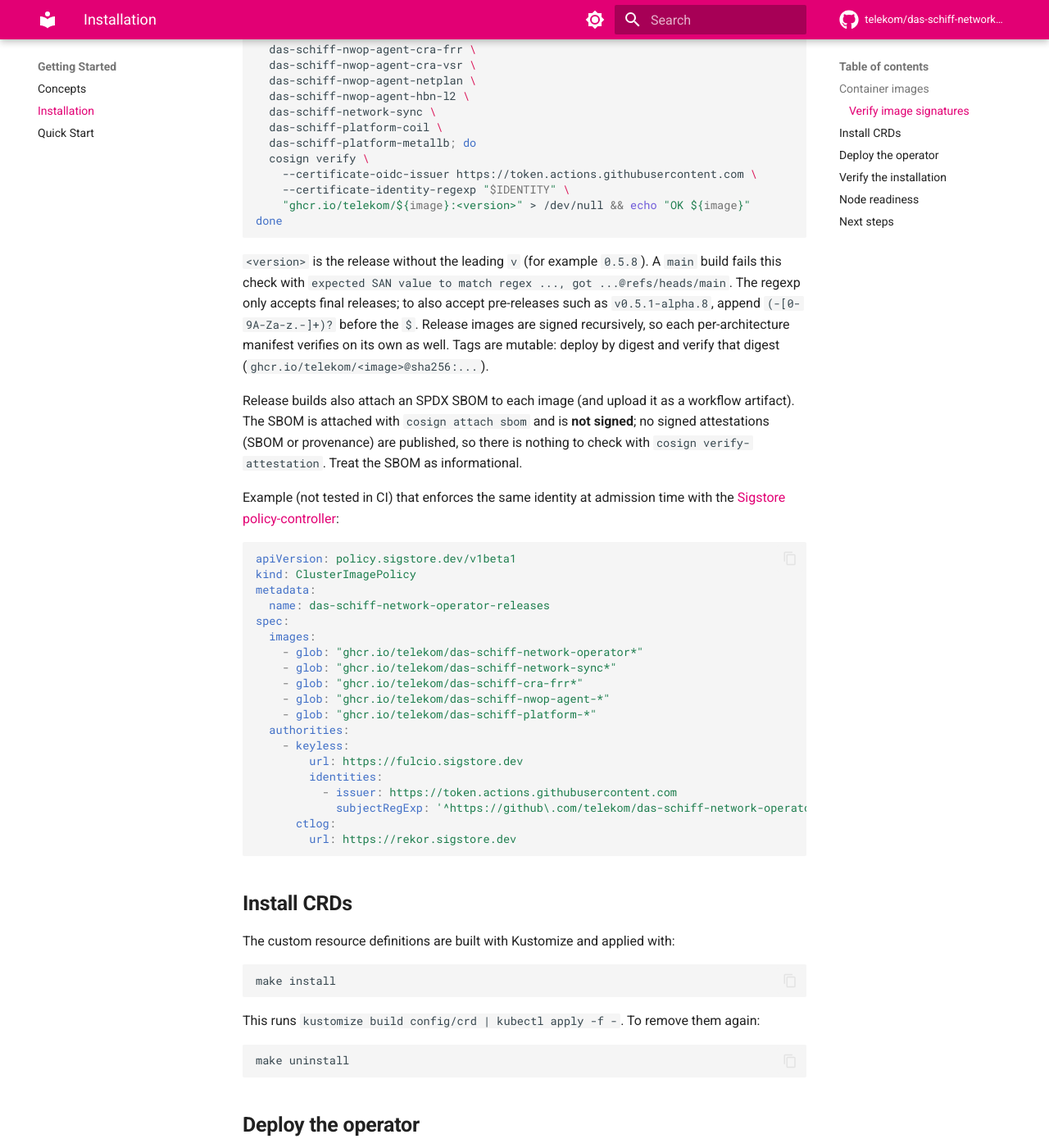
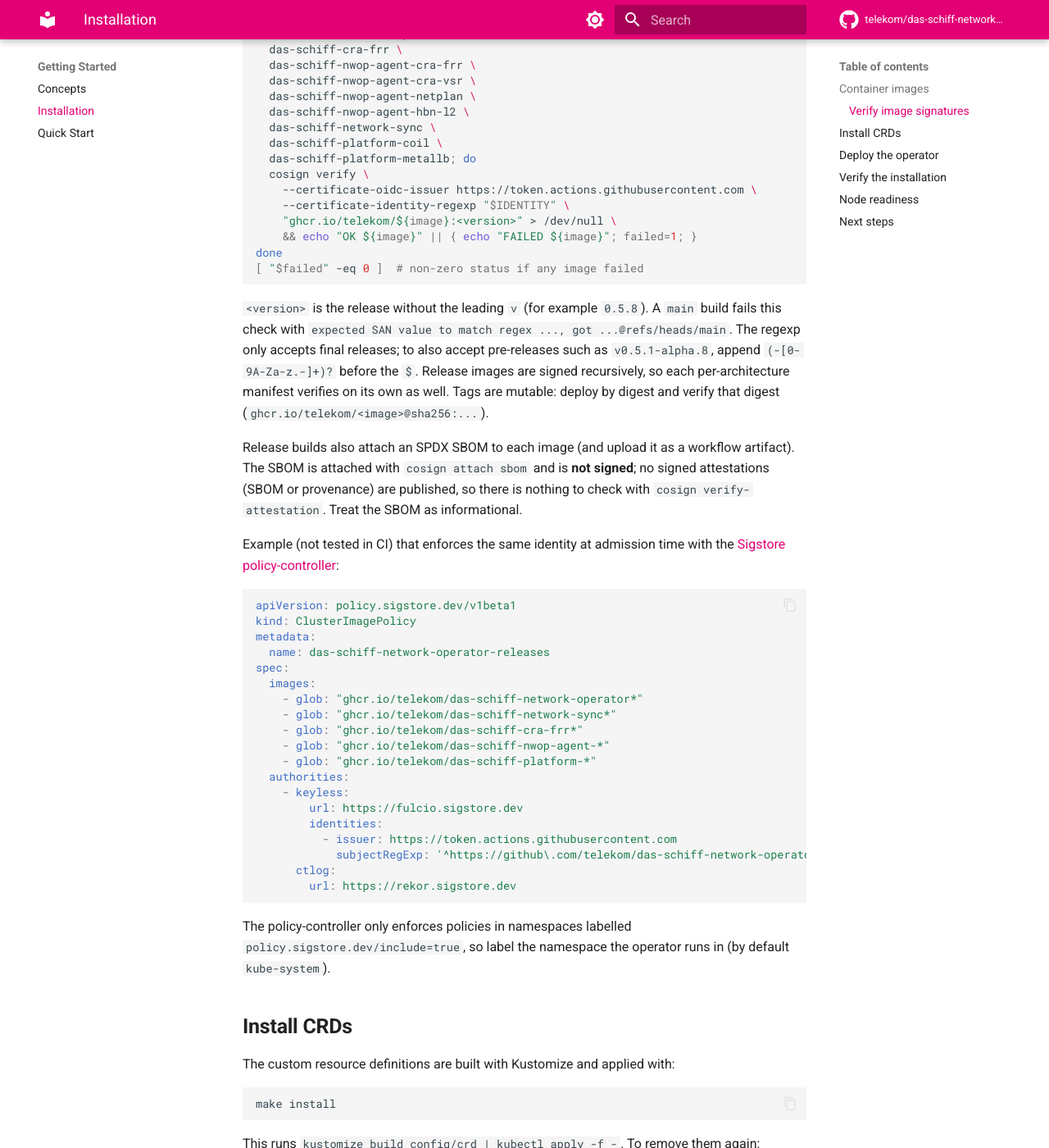
Before and after one commit to telekom/das-schiff-network-operator, an MkDocs documentation site: the page built from docs/getting-started/installation.md, in a window 1280 px wide and 1400 px high, scrolled down 1036 px. Shown: the whole window at 82% size. Built offline with MkDocs 1.6.1 and Material for MkDocs 9.7.7, drawn with Linux system fonts in a browser that asks for light colours; comment, search, counter and statistics services are not loaded; the version menu is left out.

Commit message:
docs: fail the verify loop on any image and note the namespace opt-in
Co-Authored-By: Claude Opus 5.5 <noreply@anthropic.com>

````diff
--- a/docs/getting-started/installation.md
+++ b/docs/getting-started/installation.md
@@ -40,6 +40,7 @@ and a `main` image carries `...@refs/heads/main`.
 Verify a release image against the tag-anchored identity (cosign v2 or later):
 
 ```bash
+failed=0
 IDENTITY='^https://github\.com/telekom/das-schiff-network-operator/\.github/workflows/build-images\.yaml@refs/tags/v[0-9]+\.[0-9]+\.[0-9]+$'
 
 for image in \
@@ -55,8 +56,10 @@ for image in \
   cosign verify \
     --certificate-oidc-issuer https://token.actions.githubusercontent.com \
     --certificate-identity-regexp "$IDENTITY" \
-    "ghcr.io/telekom/${image}:<version>" > /dev/null && echo "OK ${image}"
+    "ghcr.io/telekom/${image}:<version>" > /dev/null \
+    && echo "OK ${image}" || { echo "FAILED ${image}"; failed=1; }
 done
+[ "$failed" -eq 0 ]  # non-zero status if any image failed
 ```
 
 `<version>` is the release without the leading `v` (for example `0.5.8`).
@@ -98,6 +101,10 @@ spec:
       ctlog:
         url: https://rekor.sigstore.dev
 ```
+
+The policy-controller only enforces policies in namespaces labelled
+`policy.sigstore.dev/include=true`, so label the namespace the operator runs
+in (by default `kube-system`).
 
 ## Install CRDs
 
````
